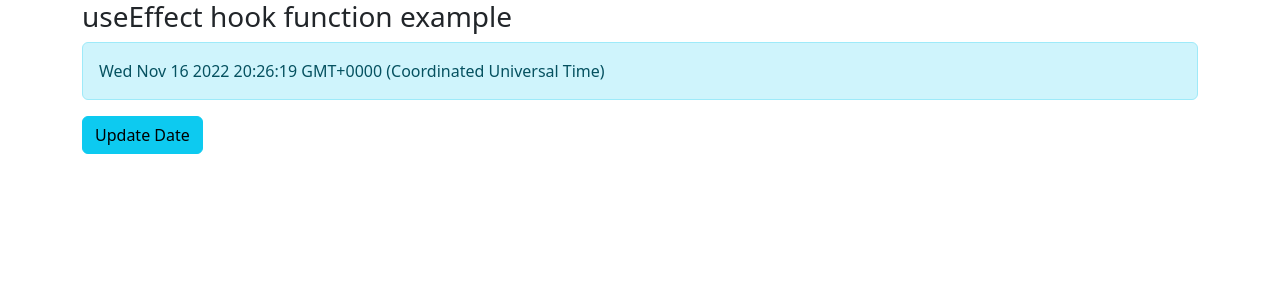
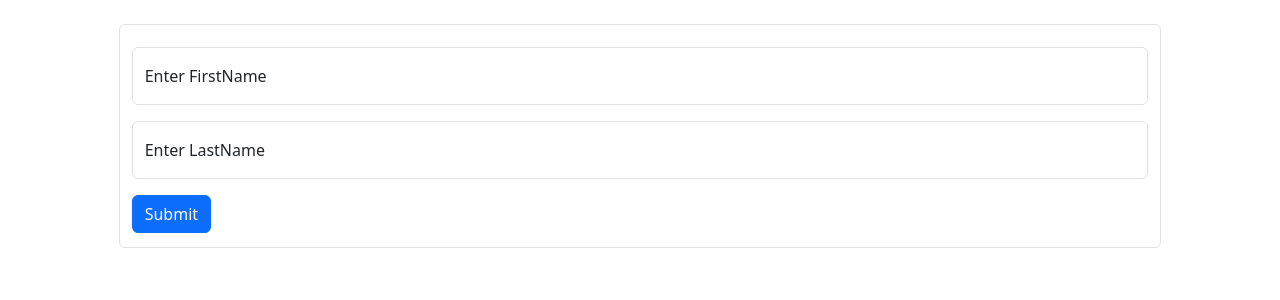
Before and after one commit to thienly1/test-app, a React (Create React App) app: page / in a window 1280 px wide. Shown: the top 300 px of the page. Built offline with nearby package versions, Linux system fonts and the light colour scheme.

Commit message:
React-Fundamentals-manual validation

```diff
--- a/src/index.js
+++ b/src/index.js
@@ -10,6 +10,6 @@ import PersonForm from './validation/PersonForm';
 const root = ReactDOM.createRoot(document.getElementById('root'));
 root.render(
   <React.StrictMode>
-    <UseEffectExample/>
+    <PersonForm/>
   </React.StrictMode>
 );
--- /dev/null
+++ b/src/validation/PersonForm.js
@@ -0,0 +1,104 @@
+import React, { useState } from 'react';
+import { useForm } from "react-hook-form"
+
+const PersonForm = () => {
+
+    const [firstName, setFirstName] = useState('');
+    const [lastName, setLastName] = useState('');
+
+    const initialErrorState = {firstNameError: '', lastNameError: ''};
+    const [error, setError] = useState(initialErrorState);
+
+    const[showData, setShowData]= useState(false);
+
+    const ResetForm = () =>{
+        setShowData(false);
+        setFirstName('');
+        setLastName('');
+
+        setError(initialErrorState);
+    }
+    const ValidateForm =() =>{
+        let validationResult = true;
+
+        let _error= {};
+        if( firstName.length <2 || firstName.length >40){
+            _error.firstNameError= "first name should be between 2 and 40 characters";
+            validationResult= false;
+        }
+        if(lastName.length <2 || lastName.length >40){
+            _error.lastNameError= "last name should be between 2 and 40 characters";
+            validationResult= false;
+        }
+
+        setError(_error);
+        return validationResult;
+
+    }
+
+    const clickBtn= () => {
+        console.log('firstName: ' + firstName);
+        console.log('lastName: ' + lastName);
+        if(ValidateForm()){
+            console.log('form was valid!');
+            setShowData(true);
+        } else {
+            console.log('form was invalid!');
+        }
+
+    }
+
+    const DisplayData =() =>{
+        return(
+            <div class="card">
+            <div class="card-header bg-dark text-white">Data</div>
+            <div class="card-body">
+                <p><b>First Name: {firstName}</b></p>
+                <p><b>Last Name: {lastName}</b></p>
+            </div>
+            <div class="card-footer">
+                <button type="button" class="btn btn-danger" onClick={ResetForm}>Close</button>
+            </div>
+        </div>
+        );
+    };
+
+
+    return (
+        <div class="container col-10">
+
+        <form class="form-control my-4">
+            <div class="form-floating my-3">
+                <input
+                type="text"
+                class="form-control"
+                id="firstname"
+                value={firstName}
+                onChange={(e) => setFirstName(e.target.value)}
+                placeholder="Enter FirstName"
+                />
+                <label for="firstname">Enter FirstName</label>
+            </div>
+            <div class="form-floating mb-3">
+                <input
+                type="text"
+                class="form-control"
+                id="lastname"
+                placeholder="Enter Lastname"
+                value={lastName}
+                onChange={(e) =>setLastName(e.target.value)}
+                />
+                <label for="lastname">Enter LastName</label>
+            </div>
+
+            <div class="card-footer">
+                <button type="button" class="btn btn-primary mb-2" onClick={clickBtn}>Submit</button>
+            </div>
+
+        </form>
+        {showData &&<DisplayData/>}
+    </div>
+    );
+};
+
+export default PersonForm;
```
